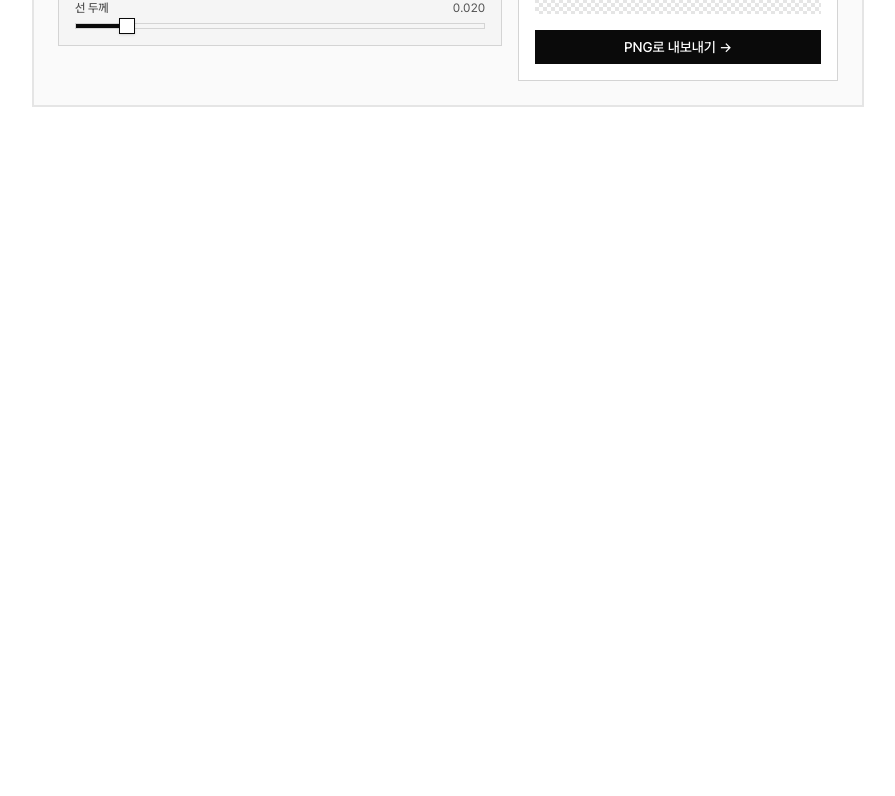
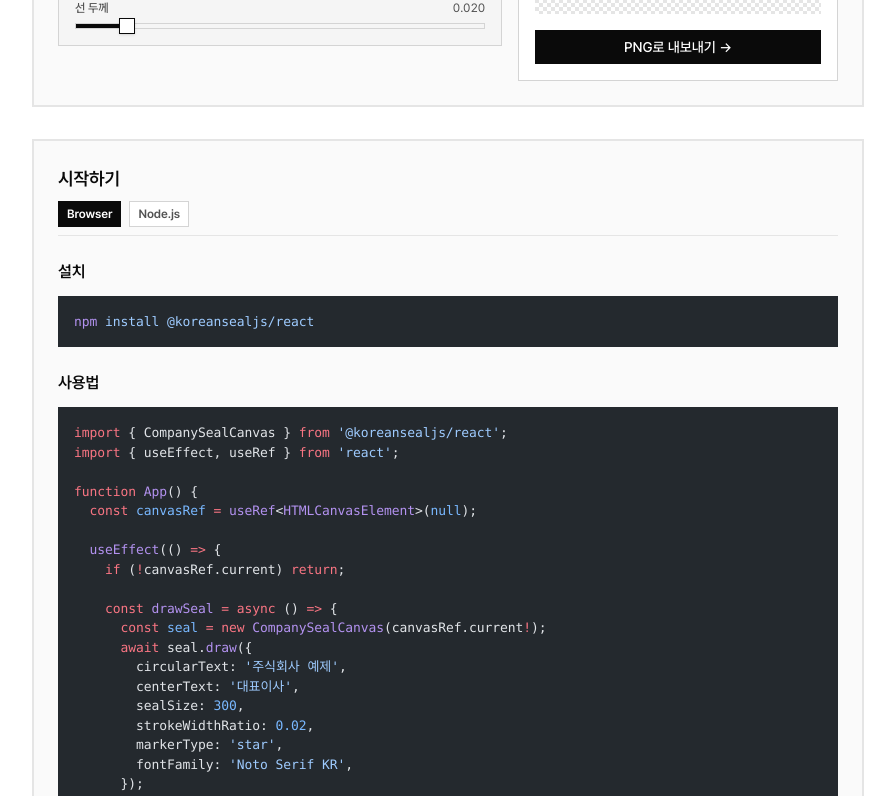
Before and after one commit to ohprettyhak/koreansealjs, a Next.js app in the folder example/: page / in a window 1280 px wide. Shown: the part 480-1276 px from the top of the page, without its empty margins (192-1087 px from the left). Before the commit the page ends 800 px from the top, so only its background shows below. Built offline with nearby package versions, Linux system fonts and the light colour scheme.

Commit message:
feat: add code block component and usage tabs for improved demo experience

```diff
--- a/example/package.json
+++ b/example/package.json
@@ -12,9 +12,11 @@
     "@koreansealjs/react": "workspace:*",
     "@napi-rs/canvas": "^0.1.82",
     "@radix-ui/react-slider": "^1.3.6",
+    "@radix-ui/react-tabs": "^1.1.13",
     "next": "^16.0.3",
     "react": "^19.2.0",
     "react-dom": "^19.2.0",
+    "shiki": "^3.15.0",
     "tailwind-merge": "^3.4.0"
   },
   "devDependencies": {
--- /dev/null
+++ b/example/src/app/_components/usage/browser-content.tsx
@@ -0,0 +1,52 @@
+import { codeToHtml } from 'shiki';
+import { CodeBlock } from '~/components/ui';
+
+const installCode = 'npm install @koreansealjs/react';
+
+const usageCode = `import { CompanySealCanvas } from '@koreansealjs/react';
+import { useEffect, useRef } from 'react';
+
+function App() {
+  const canvasRef = useRef<HTMLCanvasElement>(null);
+
+  useEffect(() => {
+    if (!canvasRef.current) return;
+
+    const drawSeal = async () => {
+      const seal = new CompanySealCanvas(canvasRef.current!);
+      await seal.draw({
+        circularText: '주식회사 예제',
+        centerText: '대표이사',
+        sealSize: 300,
+        strokeWidthRatio: 0.02,
+        markerType: 'star',
+        fontFamily: 'Noto Serif KR',
+      });
+    };
+
+    drawSeal();
+  }, []);
+
+  return <canvas ref={canvasRef} />;
+}`;
+
+export const BrowserContent = async () => {
+  const [installHtml, usageHtml] = await Promise.all([
+    codeToHtml(installCode, { lang: 'bash', theme: 'github-dark' }),
+    codeToHtml(usageCode, { lang: 'tsx', theme: 'github-dark' }),
+  ]);
+
+  return (
+    <div className="flex flex-col gap-6">
+      <div>
+        <h3 className="mb-3 font-semibold text-base">설치</h3>
+        <CodeBlock html={installHtml} />
+      </div>
+
+      <div>
+        <h3 className="mb-3 font-semibold text-base">사용법</h3>
+        <CodeBlock html={usageHtml} />
+      </div>
+    </div>
+  );
+};
--- /dev/null
+++ b/example/src/app/_components/usage/index.tsx
@@ -0,0 +1,28 @@
+import * as Tabs from '@radix-ui/react-tabs';
+import type { ReactNode } from 'react';
+import { UsageTabTrigger } from './tab-trigger';
+
+interface UsageProps {
+  tab: 'browser' | 'node';
+  children: [ReactNode, ReactNode];
+}
+
+export const Usage = ({ tab, children }: UsageProps) => {
+  const [browserContent, nodeContent] = children;
+
+  return (
+    <Tabs.Root value={tab}>
+      <Tabs.List className="flex gap-2 border-neutral-200 border-b pb-2">
+        <UsageTabTrigger value="browser">Browser</UsageTabTrigger>
+        <UsageTabTrigger value="node">Node.js</UsageTabTrigger>
+      </Tabs.List>
+
+      <Tabs.Content value="browser" className="mt-6">
+        {browserContent}
+      </Tabs.Content>
+      <Tabs.Content value="node" className="mt-6">
+        {nodeContent}
+      </Tabs.Content>
+    </Tabs.Root>
+  );
+};
--- /dev/null
+++ b/example/src/app/_components/usage/nodejs-content.tsx
@@ -0,0 +1,73 @@
+import { codeToHtml } from 'shiki';
+import { CodeBlock } from '~/components/ui';
+
+const installCode = 'npm install @koreansealjs/core @napi-rs/canvas';
+
+const usageCode = `import { CompanySeal } from '@koreansealjs/core';
+import { writeFileSync } from 'fs';
+
+async function generateSeal() {
+  const seal = new CompanySeal(300, 300);
+
+  await seal.draw({
+    circularText: '주식회사 예제',
+    centerText: '대표이사',
+    sealSize: 300,
+    strokeWidthRatio: 0.02,
+    markerType: 'star',
+    fontFamily: 'Arial',
+  });
+
+  const buffer = seal.toBuffer();
+  writeFileSync('seal.png', buffer);
+}
+
+generateSeal();`;
+
+const nextjsConfigCode = `import type { NextConfig } from 'next';
+
+const nextConfig: NextConfig = {
+  serverExternalPackages: ['@napi-rs/canvas'],
+};
+
+export default nextConfig;`;
+
+export const NodejsContent = async () => {
+  const [installHtml, usageHtml, configHtml] = await Promise.all([
+    codeToHtml(installCode, { lang: 'bash', theme: 'github-dark' }),
+    codeToHtml(usageCode, { lang: 'ts', theme: 'github-dark' }),
+    codeToHtml(nextjsConfigCode, { lang: 'ts', theme: 'github-dark' }),
+  ]);
+
+  return (
+    <div className="flex flex-col gap-6">
+      <div>
+        <h3 className="mb-3 font-semibold text-base">설치</h3>
+        <CodeBlock html={installHtml} />
+        <p className="mt-2 font-medium text-neutral-600 text-sm">
+          <code className="border border-neutral-300 bg-neutral-100 px-1 py-0.5 text-xs">
+            @napi-rs/canvas
+          </code>
+          는 네이티브 바인딩을 사용하므로 필수 의존성입니다.
+        </p>
+      </div>
+
+      <div>
+        <h3 className="mb-3 font-semibold text-base">사용법</h3>
+        <CodeBlock html={usageHtml} />
+      </div>
+
+      <div>
+        <h3 className="mb-3 font-semibold text-base">Next.js API Routes 사용 시</h3>
+        <p className="mb-3 font-medium text-neutral-600 text-sm">
+          Next.js의 API Routes(Serverless Function)에서 사용하는 경우,{' '}
+          <code className="border border-neutral-300 bg-neutral-100 px-1 py-0.5 text-xs">
+            next.config.ts
+          </code>
+          에 다음 설정을 추가해야 합니다:
+        </p>
+        <CodeBlock html={configHtml} />
+      </div>
+    </div>
+  );
+};
--- /dev/null
+++ b/example/src/app/_components/usage/tab-trigger.tsx
@@ -0,0 +1,35 @@
+'use client';
+
+import * as Tabs from '@radix-ui/react-tabs';
+import { useRouter } from 'next/navigation';
+import type { ReactNode } from 'react';
+import { twMerge } from 'tailwind-merge';
+
+interface UsageTabTriggerProps {
+  value: string;
+  children: ReactNode;
+}
+
+export const UsageTabTrigger = ({ value, children }: UsageTabTriggerProps) => {
+  const router = useRouter();
+
+  const handleClick = () => {
+    const searchParams = new URLSearchParams(window.location.search);
+    searchParams.set('usage', value);
+    router.replace(`/?${searchParams.toString()}`, { scroll: false });
+  };
+
+  return (
+    <Tabs.Trigger
+      value={value}
+      onClick={handleClick}
+      className={twMerge(
+        'cursor-pointer border border-neutral-300 bg-white px-2 py-1 font-semibold text-neutral-600 text-xs transition-all duration-150',
+        'hover:border-neutral-400 hover:bg-neutral-50',
+        'data-[state=active]:border-neutral-950 data-[state=active]:bg-neutral-950 data-[state=active]:text-white',
+      )}
+    >
+      {children}
+    </Tabs.Trigger>
+  );
+};
--- a/example/src/app/page.tsx
+++ b/example/src/app/page.tsx
@@ -1,6 +1,16 @@
-import { Demo } from './demo';
+import { Demo } from './_components/demo';
+import { Usage } from './_components/usage';
+import { BrowserContent } from './_components/usage/browser-content';
+import { NodejsContent } from './_components/usage/nodejs-content';
 
-const Page = () => {
+interface PageProps {
+  searchParams: Promise<{ usage?: string }>;
+}
+
+const Page = async ({ searchParams }: PageProps) => {
+  const { usage: _usage } = await searchParams;
+  const usage = _usage === 'node' ? 'node' : 'browser';
+
   return (
     <main className="flex flex-col gap-8">
       <div className="text-center">
@@ -16,6 +26,17 @@
         </h2>
         <Demo />
       </div>
+
+      <div className="border-2 border-neutral-200 bg-neutral-50 p-4 md:p-6">
+        <h2 className="pb-2 font-semibold text-lg">
+          시작하기
+        </h2>
+
+        <Usage tab={usage}>
+          <BrowserContent />
+          <NodejsContent />
+        </Usage>
+      </div>
     </main>
   );
 };
--- /dev/null
+++ b/example/src/components/ui/code-block.tsx
@@ -0,0 +1,17 @@
+import type { ComponentProps } from 'react';
+import { twMerge } from 'tailwind-merge';
+
+interface CodeBlockProps extends ComponentProps<'div'> {
+  html: string;
+}
+
+export const CodeBlock = ({ html, className, ...props }: CodeBlockProps) => {
+  return (
+    <div
+      className={twMerge('overflow-x-auto font-mono [&_pre]:p-4 [&_pre]:text-[13px]', className)}
+      // biome-ignore lint/security/noDangerouslySetInnerHtml: sanitized HTML from `shiki`
+      dangerouslySetInnerHTML={{ __html: html }}
+      {...props}
+    />
+  );
+};
--- a/example/src/components/ui/index.ts
+++ b/example/src/components/ui/index.ts
@@ -1,4 +1,5 @@
 export * from './button';
+export * from './code-block';
 export * from './input';
 export * from './select';
 export * from './slider';
```
Also changed, not shown: example/src/app/_components/demo.tsx (renamed from example/src/app/demo.tsx), 1 other file (tests, documents, lock files or other folders).
